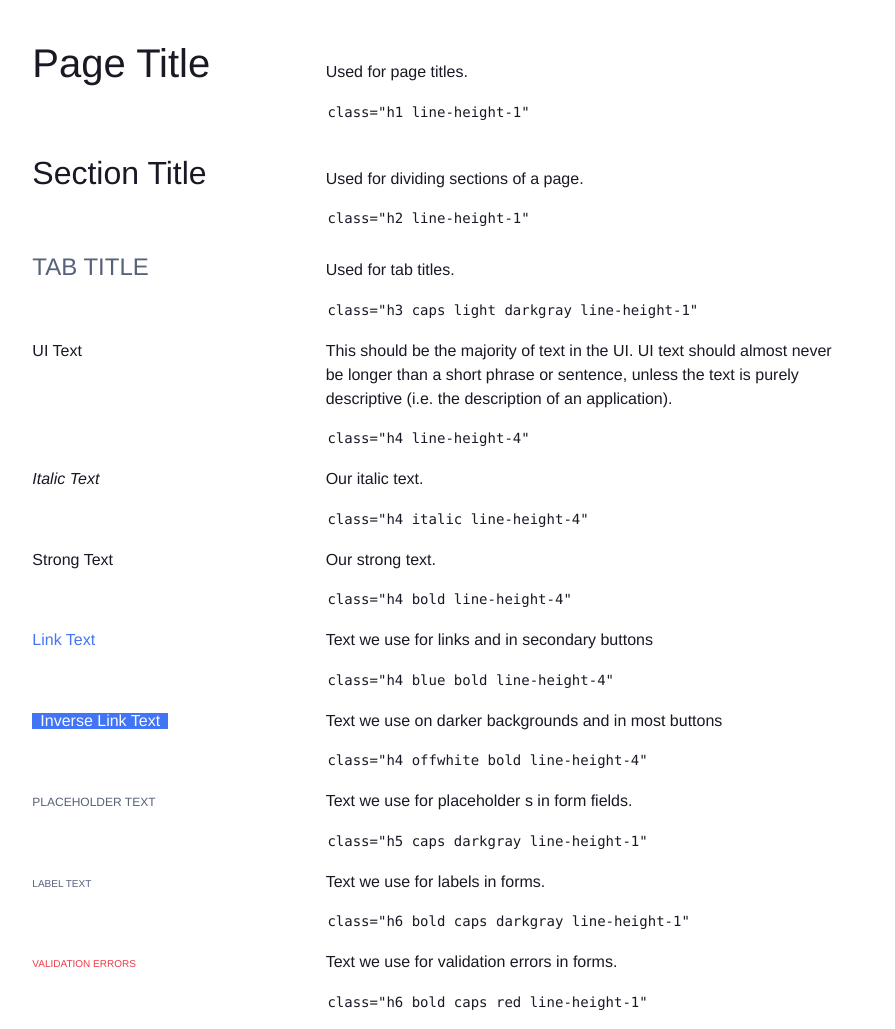
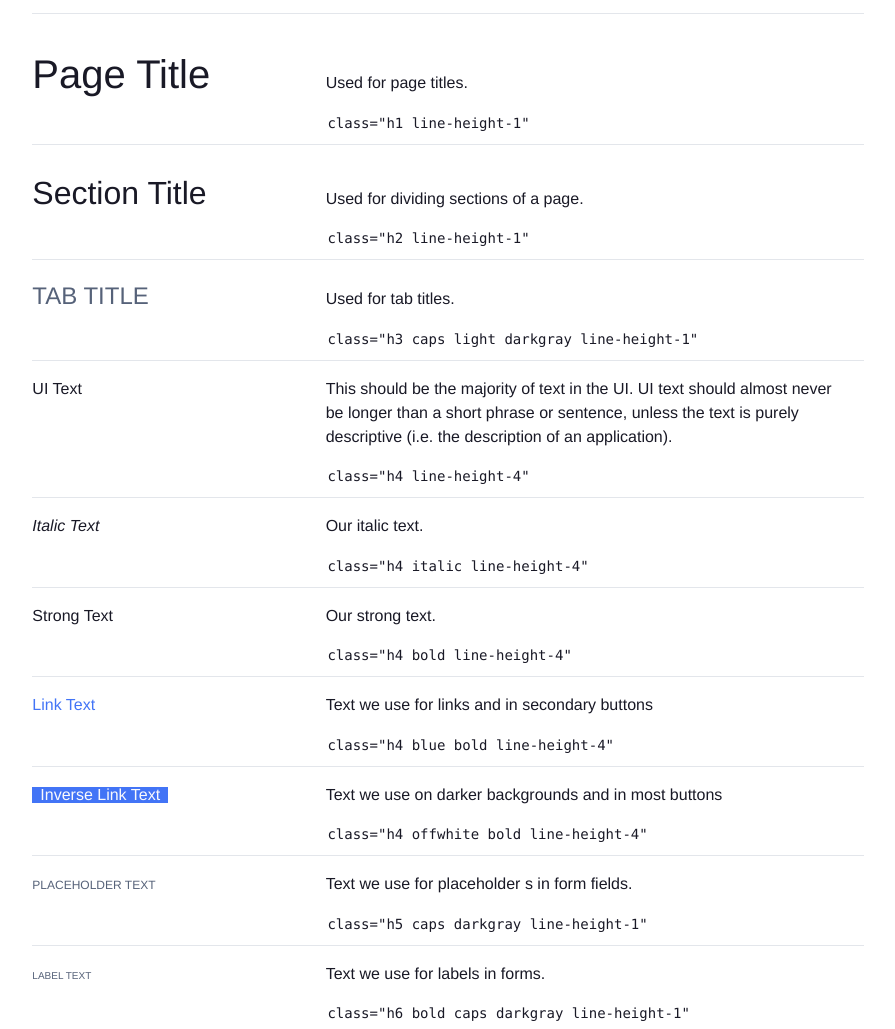
Before and after one commit to Clever/design-system, a website: page index.html in a window 1280 px wide. Shown: the part 3859-4888 px from the top of the page, without its empty margins (245-1140 px from the left). Drawn offline with Linux system fonts and the light colour scheme.

Commit message:
adding separator lines

```diff
--- a/index.html
+++ b/index.html
@@ -352,7 +352,7 @@
 					<h2>Typescale</h2>
 					<p>The typescale determines the size of the text being used based off of REM, which is the root element modifier text, i.e. the base text size set by the browser.</p>
 				</header>
-				<div class="flex flex-wrap">
+				<div class="flex flex-wrap mt1 border-top border-silver">
 					<div class="col-12">
 						<p class="h1 line-height-1">Giant Text - 2.5 rem</p>
 						<p class="h2 line-height-1">Huge Text - 2 rem</p>
@@ -367,7 +367,7 @@
 					<h2>Type Weight</h2>
 					<p>To limit type choices, Clever uses three font weights only.</p>
 				</header>
-				<div class="flex flex-wrap">
+				<div class="flex flex-wrap mt1 border-top border-silver">
 					<div class="col-12">
 						<p class="line-height-1 bold">Proxima Nova Semibold</p>
 						<p class="regular line-height-1">Proxima Nova</p>
@@ -381,7 +381,7 @@
 				</header>
 				<div class="flex flex-wrap">
 					<div class="col-12">
-						<div class="flex flex-wrap items-baseline">
+						<div class="flex flex-wrap items-baseline mt1 border-top border-silver">
 							<div class="flex col-4">
 								<p class="h1 line-height-1">Page Title</p>
 							</div>
@@ -390,7 +390,7 @@
 								<code class="col-12">class="h1 line-height-1"</code>
 							</div>
 						</div>
-						<div class="flex flex-wrap items-baseline">
+						<div class="flex flex-wrap items-baseline mt1 border-top border-silver">
 							<div class="flex col-4">
 								<p class="h2 line-height-1">Section Title</p>
 							</div>
@@ -399,7 +399,7 @@
 								<code class="col-12">class="h2 line-height-1"</code>
 							</div>
 						</div>
-						<div class="flex flex-wrap items-baseline">
+						<div class="flex flex-wrap items-baseline mt1 border-top border-silver">
 							<div class="flex col-4">
 								<p class="h3 caps light darkgray line-height-1">Tab Title</p>
 							</div>
@@ -408,7 +408,7 @@
 								<code class="col-12">class="h3 caps light darkgray line-height-1"</code>
 							</div>
 						</div>
-						<div class="flex flex-wrap items-baseline">
+						<div class="flex flex-wrap items-baseline mt1 border-top border-silver">
 							<div class="flex col-4">
 								<p class="h4 line-height-1">UI Text</p>
 							</div>
@@ -417,7 +417,7 @@
 								<code class="col-12">class="h4 line-height-4"</code>
 							</div>
 						</div>
-						<div class="flex flex-wrap items-baseline">
+						<div class="flex flex-wrap items-baseline mt1 border-top border-silver">
 							<div class="flex col-4">
 								<p class="italic h4 line-height-1">Italic Text</p>
 							</div>
@@ -426,7 +426,7 @@
 								<code class="col-12">class="h4 italic line-height-4"</code>
 							</div>
 						</div>
-						<div class="flex flex-wrap items-baseline">
+						<div class="flex flex-wrap items-baseline mt1 border-top border-silver">
 							<div class="flex col-4">
 								<p class="bold h4 line-height-1">Strong Text</p>
 							</div>
@@ -435,7 +435,7 @@
 								<code class="col-12">class="h4 bold line-height-4"</code>
 							</div>
 						</div>
-						<div class="flex flex-wrap items-baseline">
+						<div class="flex flex-wrap items-baseline mt1 border-top border-silver">
 							<div class="flex col-4">
 								<p class="blue bold h4 line-height-1">Link Text</p>
 							</div>
@@ -444,7 +444,7 @@
 								<code class="col-12">class="h4 blue bold line-height-4"</code>
 							</div>
 						</div>
-						<div class="flex flex-wrap items-baseline">
+						<div class="flex flex-wrap items-baseline mt1 border-top border-silver">
 							<div class="flex col-4">
 								<p class="offwhite bg-blue px1 bold h4 line-height-1">Inverse Link Text</p>
 							</div>
@@ -453,7 +453,7 @@
 								<code class="col-12">class="h4 offwhite bold line-height-4"</code>
 							</div>
 						</div>
-						<div class="flex flex-wrap items-baseline">
+						<div class="flex flex-wrap items-baseline mt1 border-top border-silver">
 							<div class="flex col-4">
 								<p class="h5 caps darkgray line-height-1">Placeholder Text</p>
 							</div>
@@ -462,7 +462,7 @@
 								<code class="col-12">class="h5 caps darkgray line-height-1"</code>
 							</div>
 						</div>
-						<div class="flex flex-wrap items-baseline">
+						<div class="flex flex-wrap items-baseline mt1 border-top border-silver">
 							<div class="flex col-4">
 								<p class="h6 bold caps darkgray line-height-1">Label Text</p>
 							</div>
@@ -471,7 +471,7 @@
 								<code class="col-12">class="h6 bold caps darkgray line-height-1"</code>
 							</div>
 						</div>
-						<div class="flex flex-wrap items-baseline">
+						<div class="flex flex-wrap items-baseline mt1 border-top border-silver">
 							<div class="flex col-4">
 								<p class="h6 bold caps red line-height-1">Validation Errors</p>
 							</div>
```
